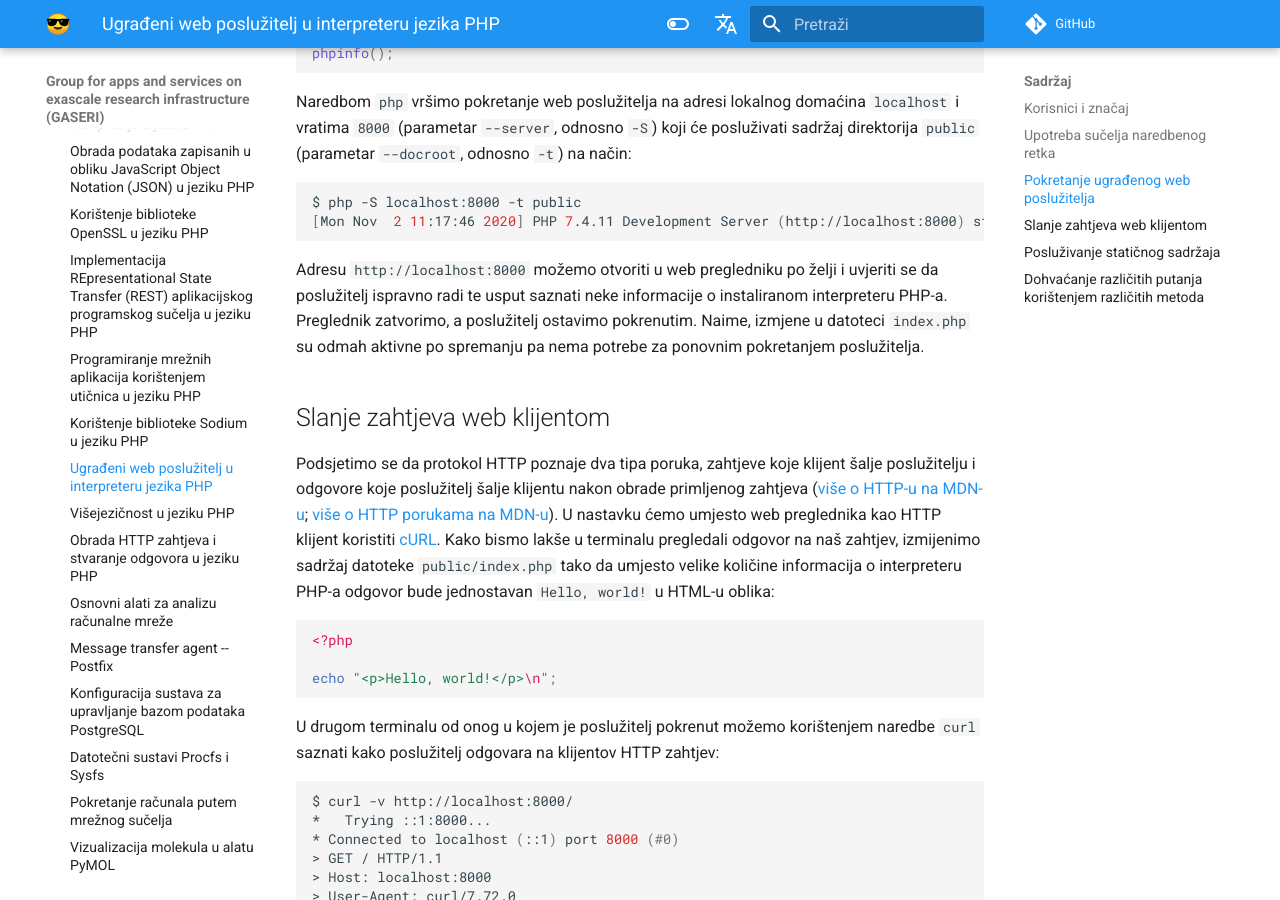
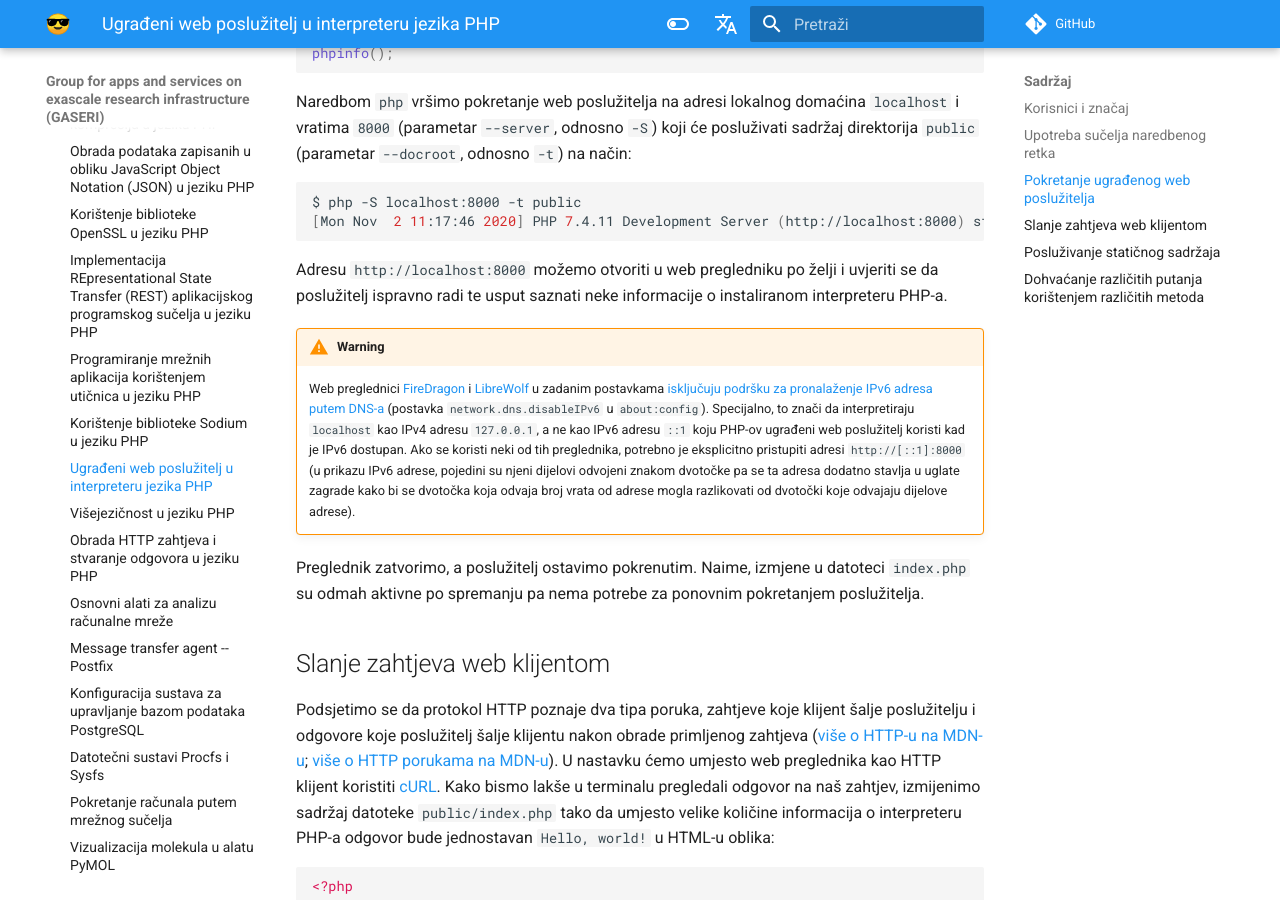
Before and after one commit to gaseri/website, an MkDocs documentation site: the page built from docs/hr/nastava/materijali/php-ugradjeni-web-posluzitelj.md, in a window 1280 px wide and 900 px high, scrolled down 2550 px. Built offline with MkDocs 1.6.1 and Material for MkDocs 9.7.7, drawn with Linux system fonts in a browser that asks for light colours; comment, search, counter and statistics services are not loaded.

Commit message:
Added a note about FireDragon/LibreWolf IPv6 DNS

````diff
--- a/docs/hr/nastava/materijali/php-ugradjeni-web-posluzitelj.md
+++ b/docs/hr/nastava/materijali/php-ugradjeni-web-posluzitelj.md
@@ -76,7 +76,12 @@ $ php -S localhost:8000 -t public
 [Mon Nov  2 11:17:46 2020] PHP 7.4.11 Development Server (http://localhost:8000) started
 ```
 
-Adresu `http://localhost:8000` možemo otvoriti u web pregledniku po želji i uvjeriti se da poslužitelj ispravno radi te usput saznati neke informacije o instaliranom interpreteru PHP-a. Preglednik zatvorimo, a poslužitelj ostavimo pokrenutim. Naime, izmjene u datoteci `index.php` su odmah aktivne po spremanju pa nema potrebe za ponovnim pokretanjem poslužitelja.
+Adresu `http://localhost:8000` možemo otvoriti u web pregledniku po želji i uvjeriti se da poslužitelj ispravno radi te usput saznati neke informacije o instaliranom interpreteru PHP-a.
+
+!!! warning
+    Web preglednici [FireDragon](https://forum.garudalinux.org/t/firedragon-librewolf-fork/5018) i [LibreWolf](https://librewolf-community.gitlab.io/) u zadanim postavkama [isključuju podršku za pronalaženje IPv6 adresa putem DNS-a](https://gitlab.com/librewolf-community/browser/common/-/issues/15) (postavka `network.dns.disableIPv6` u `about:config`). Specijalno, to znači da interpretiraju `localhost` kao IPv4 adresu `127.0.0.1`, a ne kao IPv6 adresu `::1` koju PHP-ov ugrađeni web poslužitelj koristi kad je IPv6 dostupan. Ako se koristi neki od tih preglednika, potrebno je eksplicitno pristupiti adresi `http://[::1]:8000` (u prikazu IPv6 adrese, pojedini su njeni dijelovi odvojeni znakom dvotočke pa se ta adresa dodatno stavlja u uglate zagrade kako bi se dvotočka koja odvaja broj vrata od adrese mogla razlikovati od dvotočki koje odvajaju dijelove adrese).
+
+Preglednik zatvorimo, a poslužitelj ostavimo pokrenutim. Naime, izmjene u datoteci `index.php` su odmah aktivne po spremanju pa nema potrebe za ponovnim pokretanjem poslužitelja.
 
 ## Slanje zahtjeva web klijentom
 
````
